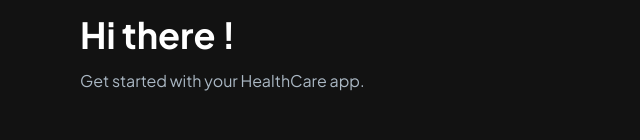
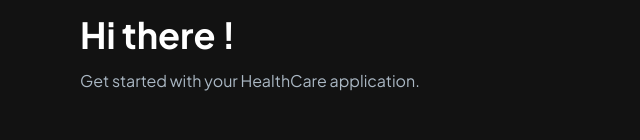
Before and after one commit to MarioLuigie/HealthCare, a Next.js app: page / in a window 1280 px wide. Shown: the part 327-467 px from the top of the page, without its empty margins (0-640 px from the left). Built offline with nearby package versions, Linux system fonts and the light colour scheme; grey boxes are pictures that could not be loaded.

Commit message:
Update: Change description for PageTitle in HomePage

```diff
--- a/src/components/pages/HomePage.tsx
+++ b/src/components/pages/HomePage.tsx
@@ -30,7 +30,7 @@ export default function HomePage({
         <div>
           <PageTitle
             title="Hi there !"
-            description="Get started with your HealthCare app."
+            description="Get started with your HealthCare application."
             classes="my-12"
           />
           <div className="flex gap-4">
```
